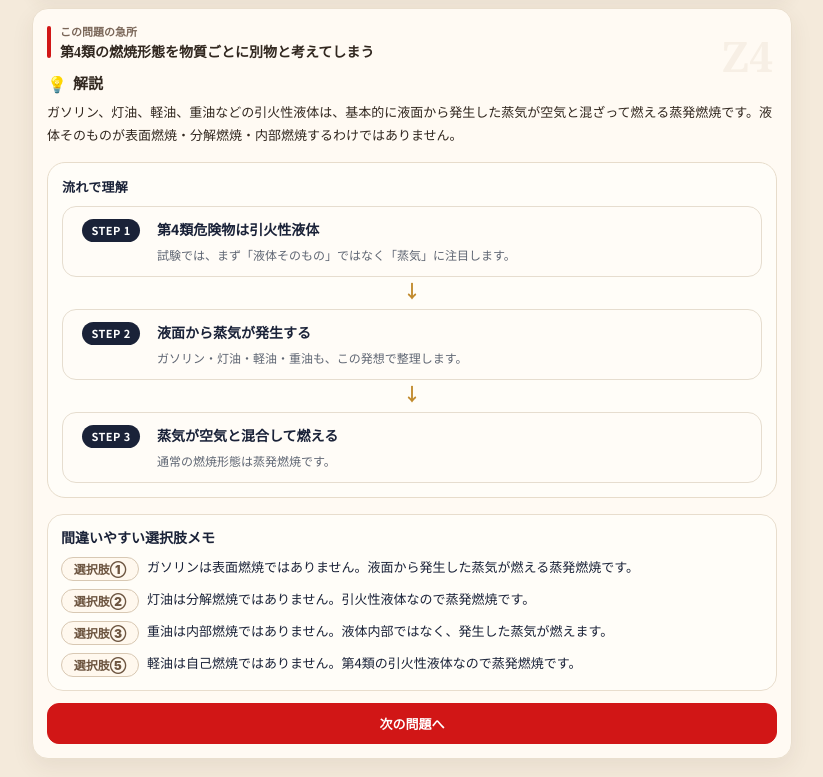
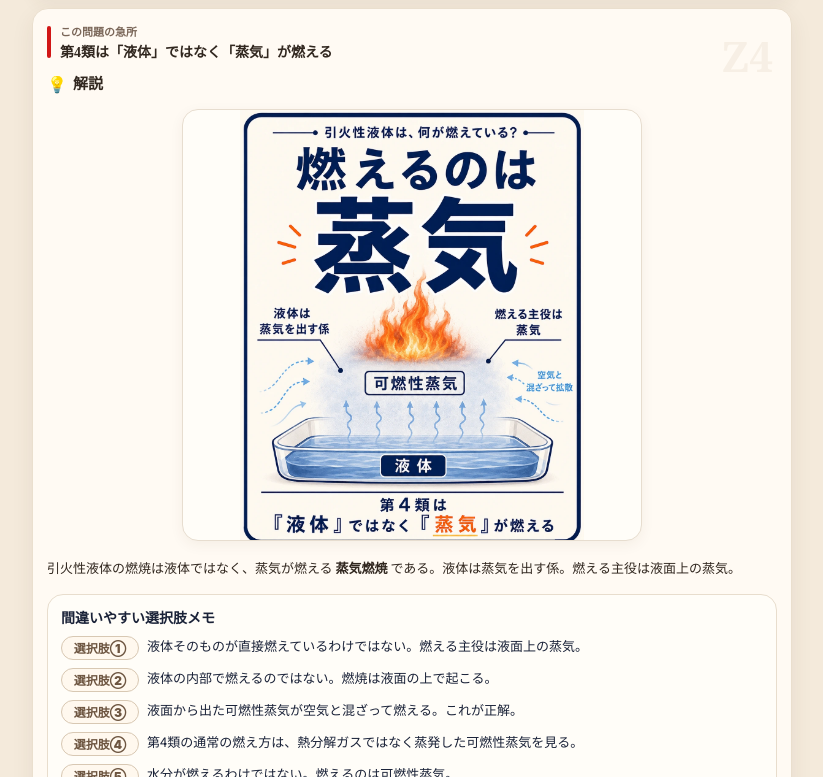
Before and after one commit to tvf6usmhq5pm-crypto/otu4_reboot, a Next.js app: page /dev/explanation-preview in a window 1280 px wide. Shown: the part 7123-7900 px from the top of the page, without its empty margins (228-1051 px from the left). Built offline with nearby package versions, Linux system fonts and the light colour scheme.

Commit message:
feat: add star2 combustion visuals and bold explanation text

```diff
--- a/data/explanation_meta_pilot_phys_v1.ts
+++ b/data/explanation_meta_pilot_phys_v1.ts
@@ -35,37 +35,29 @@ export const explanationMetaPilotPhysV1: ExplanationMetaMap = {
   },
 
   'PHYS-001-006': {
+    lossTitle: '第4類は「液体」ではなく「蒸気」が燃える',
+    shortExplanation:
+      '引火性液体の燃焼は液体ではなく、蒸気が燃える **蒸気燃焼** である。液体は蒸気を出す係。燃える主役は液面上の蒸気。',
+    optionMemos: {
+      0: '液体そのものが直接燃えているわけではない。燃える主役は液面上の蒸気。',
+      1: '液体の内部で燃えるのではない。燃焼は液面の上で起こる。',
+      2: '液面から出た可燃性蒸気が空気と混ざって燃える。これが正解。',
+      3: '第4類の通常の燃え方は、熱分解ガスではなく蒸発した可燃性蒸気を見る。',
+      4: '水分が燃えるわけではない。燃えるのは可燃性蒸気。',
+    },
+    visualImage: {
+      src: '/explanations/PHYS-001-006.webp',
+      alt: '第4類の引火性液体は液体そのものではなく液面から出た蒸気が燃えることを示す図',
+      caption: '',
+    },
+
     questionId: 'PHYS-001-006',
     schemaVersion: 1,
     misconceptionId: 'phys.combustion.liquid_evaporative',
     lossCategory: 'classification_confusion',
     visualKey: 'vapor_combustion_flow',
-    lossTitle: '第4類の燃焼形態を物質ごとに別物と考えてしまう',
-    style: 'process_diagram',
-    shortExplanation:
-      'ガソリン、灯油、軽油、重油などの引火性液体は、基本的に液面から発生した蒸気が空気と混ざって燃える蒸発燃焼です。液体そのものが表面燃焼・分解燃焼・内部燃焼するわけではありません。',
-    steps: [
-      {
-        label: '第4類危険物は引火性液体',
-        note: '試験では、まず「液体そのもの」ではなく「蒸気」に注目します。',
-      },
-      {
-        label: '液面から蒸気が発生する',
-        note: 'ガソリン・灯油・軽油・重油も、この発想で整理します。',
-      },
-      {
-        label: '蒸気が空気と混合して燃える',
-        note: '通常の燃焼形態は蒸発燃焼です。',
-        variant: 'correct',
-      },
-    ],
-    optionMemos: {
-      0: 'ガソリンは表面燃焼ではありません。液面から発生した蒸気が燃える蒸発燃焼です。',
-      1: '灯油は分解燃焼ではありません。引火性液体なので蒸発燃焼です。',
-      2: '重油は内部燃焼ではありません。液体内部ではなく、発生した蒸気が燃えます。',
-      4: '軽油は自己燃焼ではありません。第4類の引火性液体なので蒸発燃焼です。',
-    },
-  },
+    style: 'short',
+    },
 
   'PHYS-001-008': {
     questionId: 'PHYS-001-008',
```
Also changed, not shown: data/questions_all_700_v1.json, public/explanations/PHYS-001-006.webp (added), 1 other file (tests, documents, lock files or other folders).
